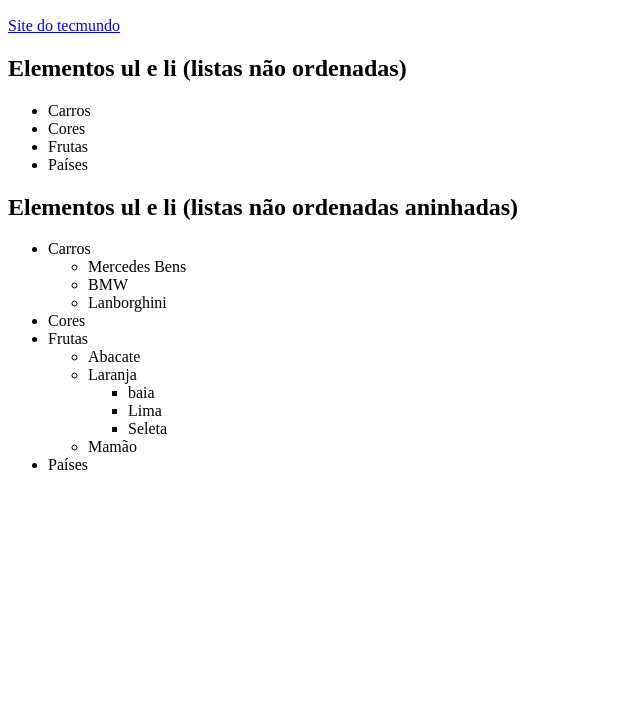
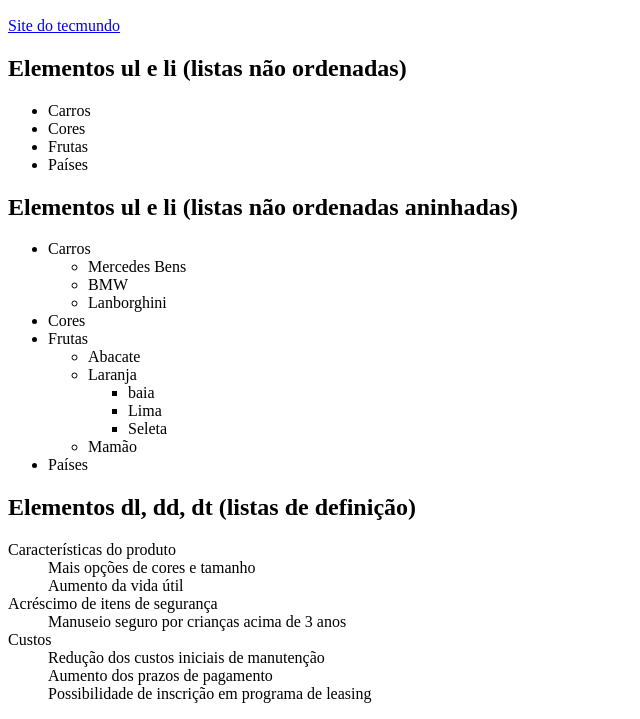
Before and after one commit to joseaugustosva/livroHTML5CSS3, a plain HTML site: page capitulo2/elementos-links-e-listas.html in a window 1280 px wide. Shown: the part 110-829 px from the top of the page, without its empty margins (0-640 px from the left). Before the commit the page ends 800 px from the top, so only its background shows below. Drawn offline with Linux system fonts and the light colour scheme.

Commit message:
Inserir titulo h2 e listas de definição com os elementos dl, dd e dt na página elementos-links-e-listas.html

```diff
--- a/capitulo2/elementos-links-e-listas.html
+++ b/capitulo2/elementos-links-e-listas.html
@@ -47,6 +47,20 @@
     <li>Países</li>
   </ul>
 
+  <h2>Elementos dl, dd, dt (listas de definição)</h2>
+  <dl>
+    <dt>Características do produto</dt>
+    <dd>Mais opções de cores e tamanho</dd>
+    <dd>Aumento da vida útil</dd>
+
+    <dt>Acréscimo de itens de segurança</dt>
+    <dd>Manuseio seguro por crianças acima de 3 anos</dd>
+
+    <dt>Custos</dt>
+    <dd>Redução dos custos iniciais de manutenção</dd>
+    <dd>Aumento dos prazos de pagamento</dd>
+    <dd>Possibilidade de inscrição em programa de leasing</dd>
+  </dl>
 
 </body>
 
```
